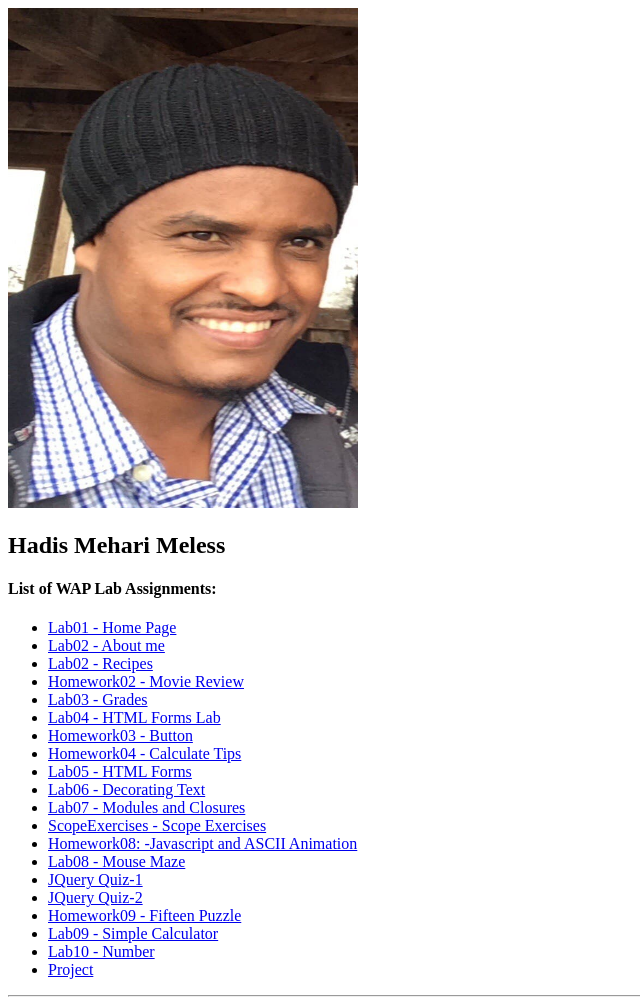
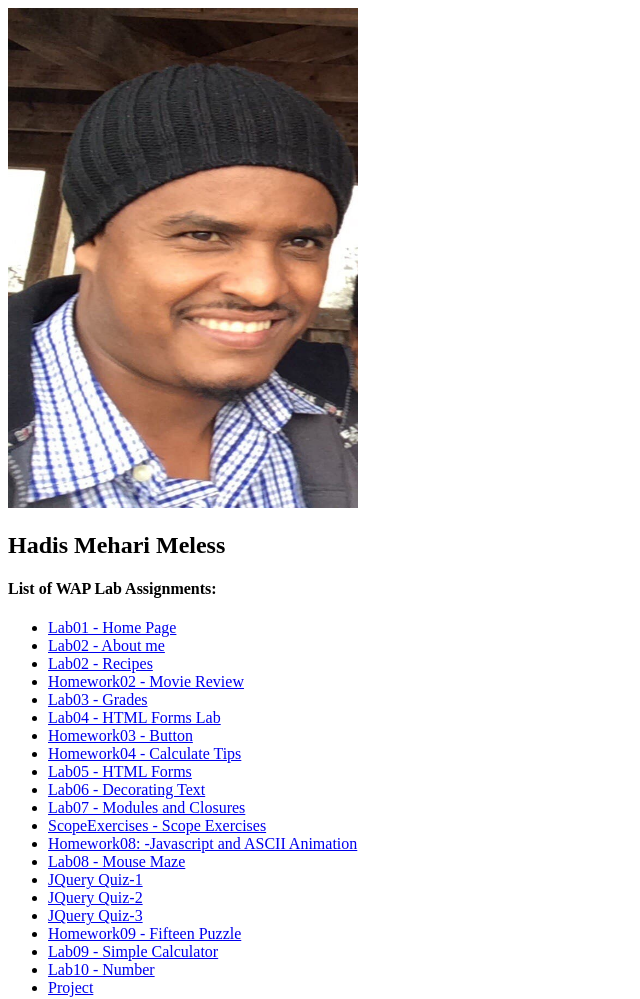
Before and after one commit to HadisMehari/hadismehari.github.io, a plain HTML site: page index.html in a window 1280 px wide. Shown: the top 999 px of the page, without its empty margins (0-640 px from the left). Drawn offline with Linux system fonts and the light colour scheme.

Commit message:
Update index.html

```diff
--- a/index.html
+++ b/index.html
@@ -33,6 +33,7 @@
                 <li><a href="JQuery/maze/maze.html">Lab08 - Mouse Maze</a></li>
                 <li><a href="JQuery/JQueryQuiz/jQueryQuiz-1.txt">JQuery Quiz-1</a></li>
                 <li><a href="JQuery/JQueryQuiz/jQueryQuiz-2.txt">JQuery Quiz-2</a></li>
+                <li><a href="JQuery/JQueryQuiz/jQueryQuiz-3.txt">JQuery Quiz-3</a></li>
                 <li><a href="homework09/fifteen.html">Homework09 - Fifteen Puzzle</a></li>
                 <li><a href="#">Lab09 - Simple Calculator</a></li>
                 <li><a href="#">Lab10 - Number</a></li>
```
